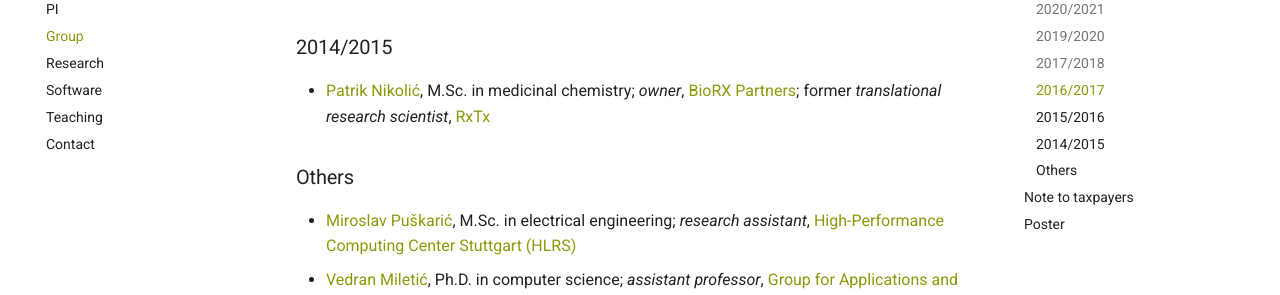
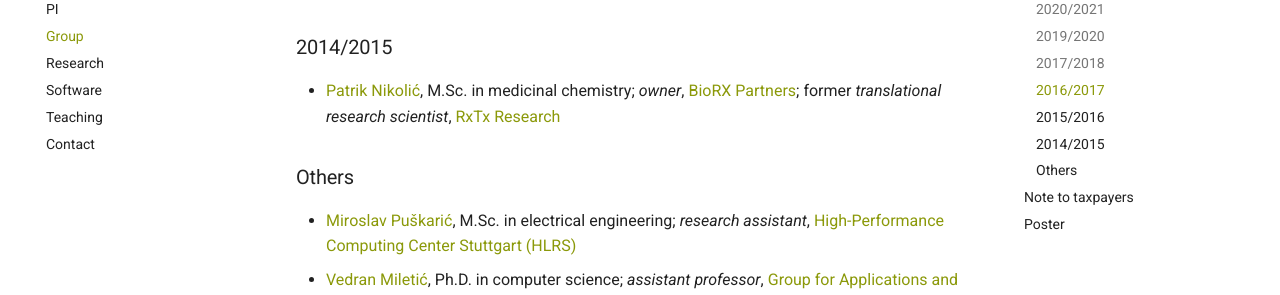
Before and after one commit to svedruziclab/svedruziclab.github.io, an MkDocs documentation site: the page built from docs/group.md, in a window 1280 px wide and 900 px high, scrolled down 1494 px. Shown: the part 153-448 px from the top of the window. Built offline with MkDocs 1.6.1 and Material for MkDocs 9.7.7, drawn with Linux system fonts in a browser that asks for light colours; comment, search, counter and statistics services are not loaded.

Commit message:
Updated RxTx (Research) link

```diff
--- a/docs/group.md
+++ b/docs/group.md
@@ -50,7 +50,7 @@
 
 ### 2014/2015
 
-- [Patrik Nikolić](https://nikoli.ch/), M.Sc. in medicinal chemistry; *owner*, [BioRX Partners](https://www.biorxpartners.com/); former *translational research scientist*, [RxTx](https://www.rxtx.tech/)
+- [Patrik Nikolić](https://nikoli.ch/), M.Sc. in medicinal chemistry; *owner*, [BioRX Partners](https://www.biorxpartners.com/); former *translational research scientist*, [RxTx Research](https://rxtxresearch.github.io/)
 
 ### Others
 
```
